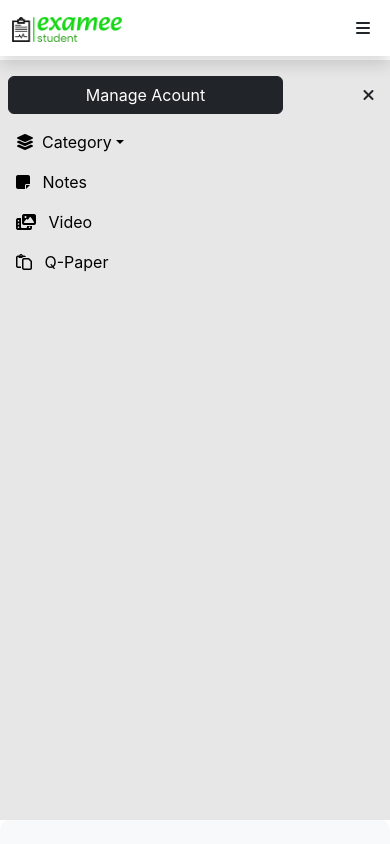
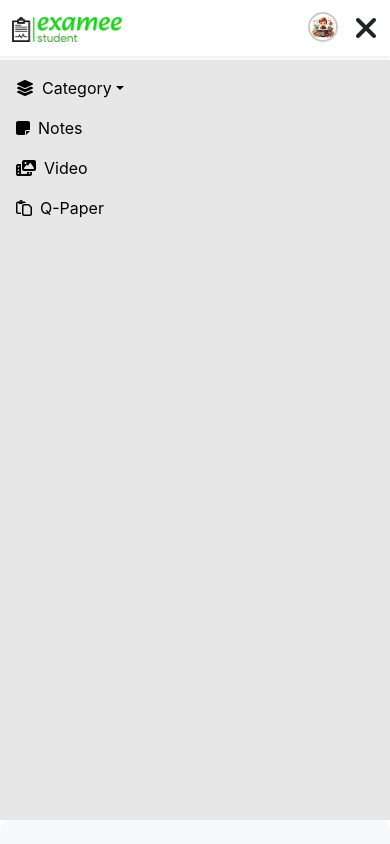
Before and after one commit to dhananjayyadav21/ExameeR, a React (Create React App) app in the folder client/: page / in a window 390 px wide. Both pictures are taken after a click on the icon 363 px from the left and 28 px from the top of the page. Shown: the top 844 px of the page. Built offline with nearby package versions, Linux system fonts and the light colour scheme.

Commit message:
Change MobileBar style and layout

```diff
--- a/client/src/components/Navbar.jsx
+++ b/client/src/components/Navbar.jsx
@@ -4,26 +4,50 @@ import { Link } from 'react-router-dom'
 const Navbar = () => {
 
    const [display, setDisplay] = useState("none");
+   const [openMBDisply, setopenMBDisply] = useState("");
 
    const openMobileBar = ()=>{
         setDisplay("");
+        setopenMBDisply("none");
 
    }
 
    const closeMobileBar = ()=>{
         setDisplay("none");
+        setopenMBDisply("");
    }
 
   return (
     <>
-    <nav className="navbar navbar-expand-lg sticky-top shadow nav-color">
+    <nav className="navbar sticky-top navbar-expand-lg shadow-sm nav-color">
         <div className="container-fluid fs-6">
 
+             {/* Brand-Logo For App */}
             <Link className="nav-text navbar-brand mt-0" to="/"><img src="assets/img/brandlog.png" alt="Examee" style={{width:"110px"}} /></Link>
-            <span><i className={`fa-solid fa-bars mx-2 align-self-center d-lg-none`} onClick={openMobileBar}  ></i>
+
+            {/* Hamburger and profile icon for MobileBar */}
+            <span className='d-flex gap-3'>
+                <div className="nav-item dropdown d-lg-none">
+                    <a className="nav-text nav-link" href="/" id="navbarDropdown" role="button" data-bs-toggle="dropdown" aria-expanded="false">
+                    <div><img  className='profile-img rounded-circle' src="assets/img/Front.png" alt="" /></div>
+                    </a>
+                    <ul className="dropdown-menu" aria-labelledby="navbarDropdown">
+                        <li><a className="dropdown-item" href="/">My Learning</a></li>
+                        <li><a className="dropdown-item" href="/">Edit Profile</a></li>
+                        <li><a className="dropdown-item text-danger" href="/">Logout <i className="fa-solid fa-arrow-right-from-bracket"></i></a></li>
+                        <li><hr className="dropdown-divider"/></li>
+                        <li><a className="dropdown-item" href="/"><button className='btn btn-dark w-100'>Dashboard</button></a></li>
+                    </ul>
+                </div>
+                {/* Hamburger icon for MobileBar */}
+                <i className={`fa-solid fa-bars mx-2 align-self-center d-lg-none d-${openMBDisply}`} onClick={openMobileBar}  ></i>
+                <i className={`fa-solid fa-2x fa-xmark align-self-center d-lg-none d-${display}`} onClick={closeMobileBar}></i>
             </span>
 
+             {/* Colaps item Below Lg Screen */}
             <div className="collapse navbar-collapse" id="navbarSupportedContent">
+
+                {/* category filter for diffrent streems */}
                 <ul className="navbar-nav me-auto mb-2 mb-lg-0">
                    <li className="nav-item dropdown">
                         <a className="nav-text nav-link dropdown-toggle" href="/" id="navbarDropdown" role="button" data-bs-toggle="dropdown" aria-expanded="false">
@@ -37,9 +61,9 @@ const Navbar = () => {
                     </li>
                 </ul>
 
+                {/* profile, Notes, Cource, Videos, Q-paper */}
                 <div>
                     <ul className="navbar-nav me-auto d-flex align-items-center">
-
                         <li className="nav-item dropdown">
                             <a className="nav-text nav-link" href="/" id="navbarDropdown" role="button" data-bs-toggle="dropdown" aria-expanded="false">
                             <div><img  className='profile-img rounded-circle' src="assets/img/Front.png" alt="" /></div>
@@ -56,9 +80,6 @@ const Navbar = () => {
                         <li className="nav-item">
                         <Link className="nav-text nav-link " to="/notes">Notes</Link>
                         </li>
-                        {/* <li className="nav-item">
-                        <Link className="nav-text nav-link " to="/cources">Cources</Link>
-                        </li> */}
                         <li className="nav-item">
                         <Link className="nav-text nav-link " to="/video">Video</Link>
                         </li>
@@ -75,22 +96,7 @@ const Navbar = () => {
     <div className={` MobileBar p-2 d-flex d-${display}`}>
         <div className="navbar-nav me-auto mb-2 mb-lg-0 ">
 
-            <div className='d-flex justify-content-between align-items-center'style={{width:"94vw"}}>
-                <div className="nav-item dropdown w-75">
-                    <a className="nav-text nav-link" href="/" id="navbarDropdown" role="button" data-bs-toggle="dropdown" aria-expanded="false">
-                    <div><a className="dropdown-item" href="/"><button className='btn btn-dark w-100'>Manage Acount</button></a></div>
-                    </a>
-                    <ul className="dropdown-menu" aria-labelledby="navbarDropdown">
-                        <li><a className="dropdown-item" href="/">My Learning</a></li>
-                        <li><a className="dropdown-item" href="/">Edit Profile</a></li>
-                        <li><a className="dropdown-item text-danger" href="/">Logout<i className="fa-solid fa-arrow-right-from-bracket"></i></a></li>
-                        <li><hr className="dropdown-divider"/></li>
-                        <li><a className="dropdown-item" href="/"><button className='btn btn-dark w-100'>Dashboard</button></a></li>
-                    </ul>
-                </div>
-                <i className="fa-solid fa-xmark" onClick={closeMobileBar}></i>
-            </div>
-
+            {/* category filter for diffrent streems */}
             <div className="nav-item dropdown">
                 <a className="nav-text nav-link dropdown-toggle" href="/" id="navbarDropdown" role="button" data-bs-toggle="dropdown" aria-expanded="false">
                 <i className="fa-solid fa-layer-group mx-2"></i>Category
@@ -102,23 +108,18 @@ const Navbar = () => {
                 </ul>
             </div>
 
-
-             <div onClick={closeMobileBar}>
+            {/* Notes, Cource, Videos, Q-paper */}
+            <div onClick={closeMobileBar}>
                 <li className="nav-item">
-                <Link className="nav-text nav-link " to="/notes"><i className="fa-solid fa-note-sticky mx-2"></i> Notes</Link>
-                </li>
-                {/* <li className="nav-item">
-                <Link className="nav-text nav-link " to="/cources"><i className="fa-solid fa-tv mx-2"></i> Cources</Link>
-                </li> */}
-                <li className="nav-item">
-                <Link className="nav-text nav-link " to="/video"><i className="fa-solid fa-photo-film mx-2"></i> Video</Link>
+                <Link className="nav-text nav-link " to="/notes"><i className="fa-solid fa-note-sticky mx-2"></i>Notes</Link>
                 </li>
                 <li className="nav-item">
-                <Link className="nav-text nav-link" to="/Q-paper"><i className="fa-regular fa-paste mx-2"></i> Q-Paper</Link>
+                <Link className="nav-text nav-link " to="/video"><i className="fa-solid fa-photo-film mx-2"></i>Video</Link>
                 </li>
-             </div>
-
-
+                <li className="nav-item">
+                <Link className="nav-text nav-link" to="/Q-paper"><i className="fa-regular fa-paste mx-2"></i>Q-Paper</Link>
+                </li>
+            </div>
         </div>
     </div>
 
--- a/client/src/pages/Home.jsx
+++ b/client/src/pages/Home.jsx
@@ -68,7 +68,7 @@ const Home = () => {
                   </div>
                 </div>
 
-              <div className='col-12 col-md-6 rounded-4 my-4'>
+              <div className='col-12 col-md-6 rounded-4 mb-4'>
                   <img className='front-img' src="assets/img/Front.png" alt="Front Examee" />
               </div>
           </div>
```
